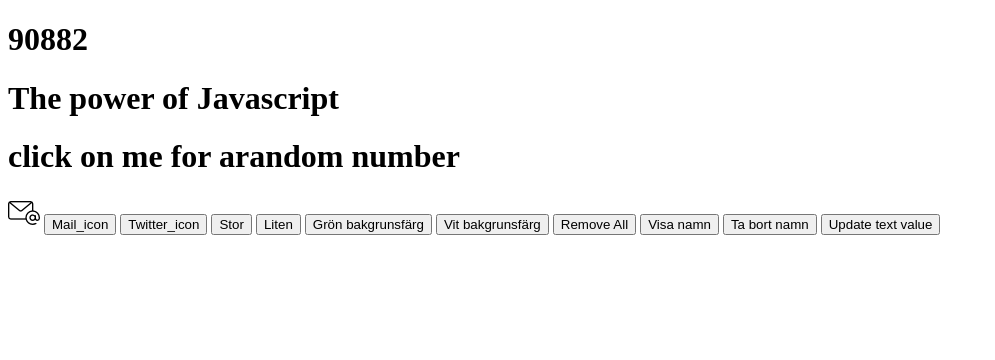
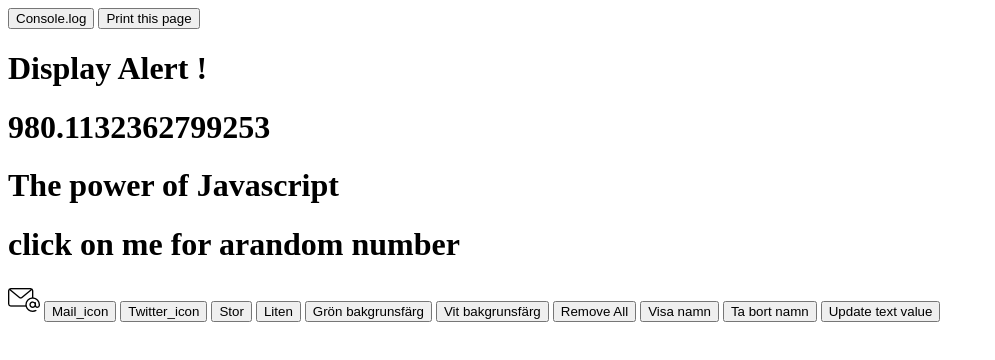
Before and after one commit to 77perzei/10_feb_Java_1, a plain HTML site: page 10_Feb_Java_1/index.html in a window 1280 px wide. Both pictures are taken after a click on the element "1337". Shown: the whole page, without its empty margins (0-995 px from the left). Drawn offline with Linux system fonts and the light colour scheme.

Commit message:
10_feb_12_12_commit

```diff
--- a/10_Feb_Java_1/index.html
+++ b/10_Feb_Java_1/index.html
@@ -15,10 +15,20 @@
             document.getElementById('number').innerHTML = Math.random()
         }
         function displayCalculation() {
-            document.getElementById('elite').innerHTML = 34 * 33 * 3 * 3 * 3 * 3
+            document.getElementById('elite').innerHTML = 1337 * Math.random()
         }
+
+        function getPopupWindow() {
+            alert('Welcome to my Website')
+        }
+
+
+
     </script>
 <body id="body">
+    <button onclick="console.log('This is how the console log works')">Console.log</button>
+    <button onclick="window.print()">Print this page</button>
+    <h1 onclick="getPopupWindow()">Display Alert !</h1>
     <h1 id="elite" onclick="displayCalculation()">1337</h1>
     <h1 id="title">The power of Javascript</h1>
     <h1 id="name" style="display: none;">Per</h1>
```
